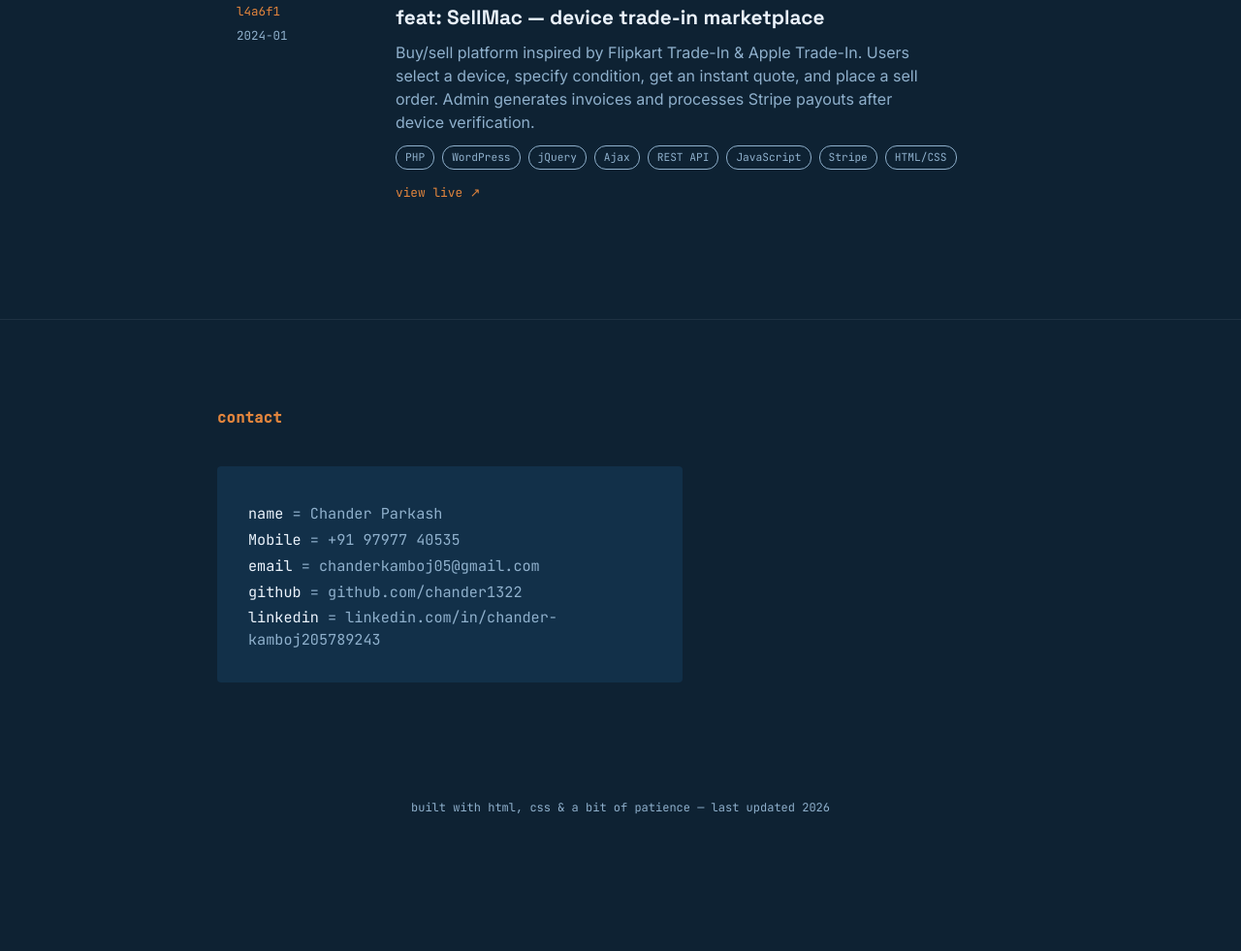
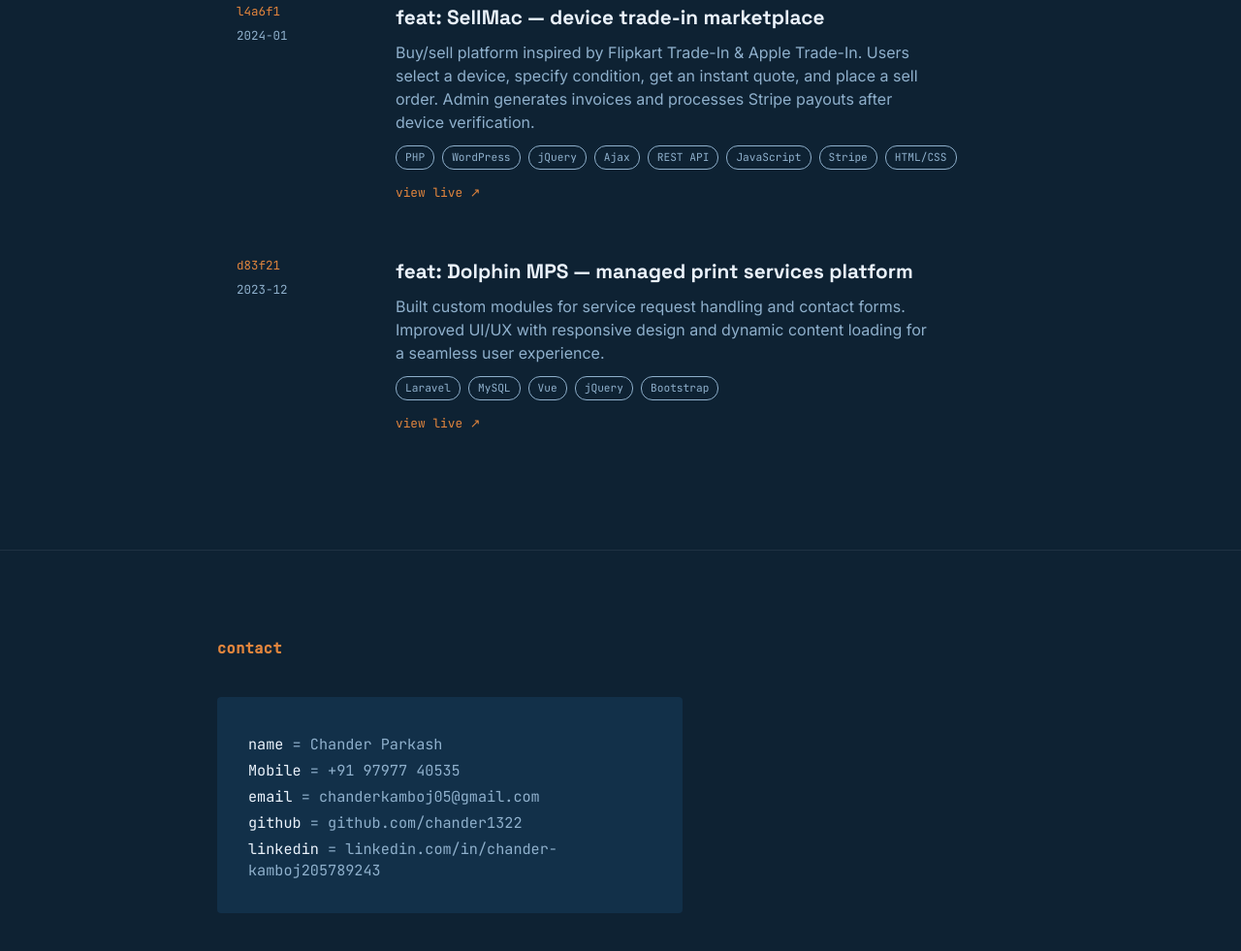
Before and after one commit to chander1322/chander1322.github.io, a plain HTML site: page index.html in a window 1280 px wide. Shown: the part 3176-4157 px from the top of the page at 97% size. Before the commit the page ends 4068 px from the top, so only its background shows below. Drawn offline with Linux system fonts and the light colour scheme.

```diff
--- a/index.html
+++ b/index.html
@@ -480,7 +480,27 @@
         </div>
       </div>
     </div>
-
+<div class="log-entry">
+      <div class="log-meta">
+        <span class="hash">d83f21</span>
+        2023-12
+        <!-- <span class="meta-line">solo · ongoing</span> -->
+      </div>
+	  <div class="log-body">
+		  <h3>feat: Dolphin MPS — managed print services platform</h3>
+		  <p>Built custom modules for service request handling and contact forms. Improved UI/UX with responsive design and dynamic content loading for a seamless user experience.</p>
+		  <div class="tags">
+			<span class="tag">Laravel</span>
+			<span class="tag">MySQL</span>
+			<span class="tag">Vue</span>
+			<span class="tag">jQuery</span>
+			<span class="tag">Bootstrap</span>
+		  </div>
+		  <div class="log-links">
+			<a href="https://dolphinmps.com" target="_blank">view live ↗</a>
+		  </div>
+		</div>
+</div>
     <!-- add more .log-entry blocks here as you build more -->
 
   </div>
```
